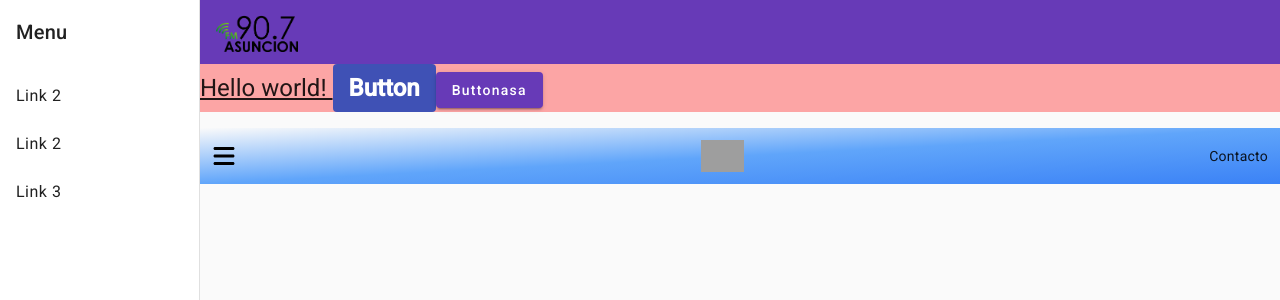
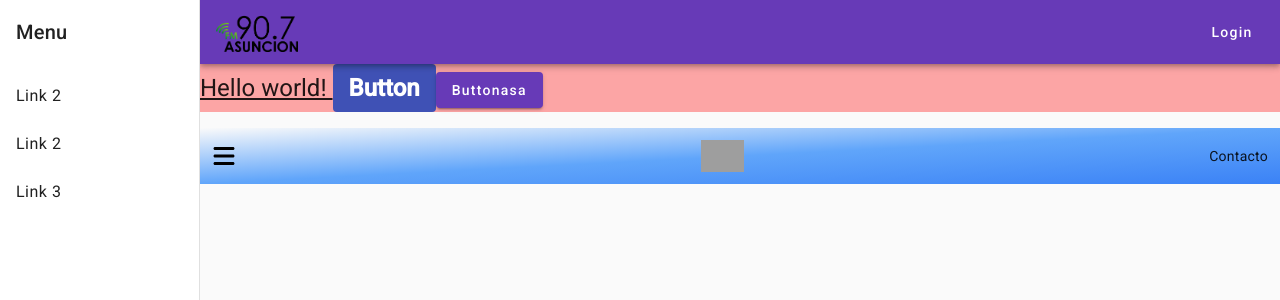
Before and after one commit to victoria-peinado/Desarrollo-Gesti-n-de-Publicidad, an Angular app in the folder Front/Radio/: page / in a window 1280 px wide. Shown: the top 300 px of the page. Built offline with nearby package versions, Linux system fonts and the light colour scheme; grey boxes are pictures that could not be loaded.

Commit message:
agregado icono log in

```diff
--- a/Front/Radio/angular.json
+++ b/Front/Radio/angular.json
@@ -30,7 +30,7 @@
               "src/assets"
             ],
             "styles": [
-              "./node_modules/@angular/material/prebuilt-themes/deeppurple-amber.css",
+               "./node_modules/@angular/material/prebuilt-themes/deeppurple-amber.css",
               "src/styles.scss"
             ],
             "scripts": []
--- a/Front/Radio/src/app/main-nav/main-nav.component.html
+++ b/Front/Radio/src/app/main-nav/main-nav.component.html
@@ -1,4 +1,4 @@
-<mat-sidenav-container class="sidenav-container">
+<mat-sidenav-container class="sidenav-container ">
   <mat-sidenav #drawer class="sidenav"  fixedInViewport
       [attr.role]="(isHandset$ | async) ? 'dialog' : 'navigation'"
       [mode]="(isHandset$ | async) ? 'over' : 'side'"
@@ -17,8 +17,8 @@
       <a mat-list-item href="#">Link 3</a>
     </mat-nav-list>
   </mat-sidenav>
-  <mat-sidenav-content>
-    <mat-toolbar color="primary">
+  <mat-sidenav-content >
+    <mat-toolbar color="primary" class=" mat-elevation-z4">
       <button
         type="button"
         aria-label="Toggle sidenav"
@@ -30,6 +30,9 @@
       <div class="flex items-center">
         <img src="../../assets/logo.png" class="h-10 w-30 mr-2" alt="Logo">
       </div>
+      <span class="flex-1"></span>
+      <mat-icon *ngIf="isLoggedIn === true">account_circle</mat-icon>
+      <a mat-button *ngIf="isLoggedIn === false" routerLink="/login">Login</a>
 
     </mat-toolbar>
     <!-- Add Content Here -->
--- a/Front/Radio/src/app/main-nav/main-nav.component.ts
+++ b/Front/Radio/src/app/main-nav/main-nav.component.ts
@@ -17,8 +17,10 @@ export class MainNavComponent {
       map(result => result.matches),
       shareReplay()
     );
-    isDisplay= true;
-    toggleDisplay(){
-      this.isDisplay = !this.isDisplay;
-    }
+
+  isDisplay= true;
+  toggleDisplay(){
+    this.isDisplay = !this.isDisplay;
+  }
+  isLoggedIn= false;
 }
```
